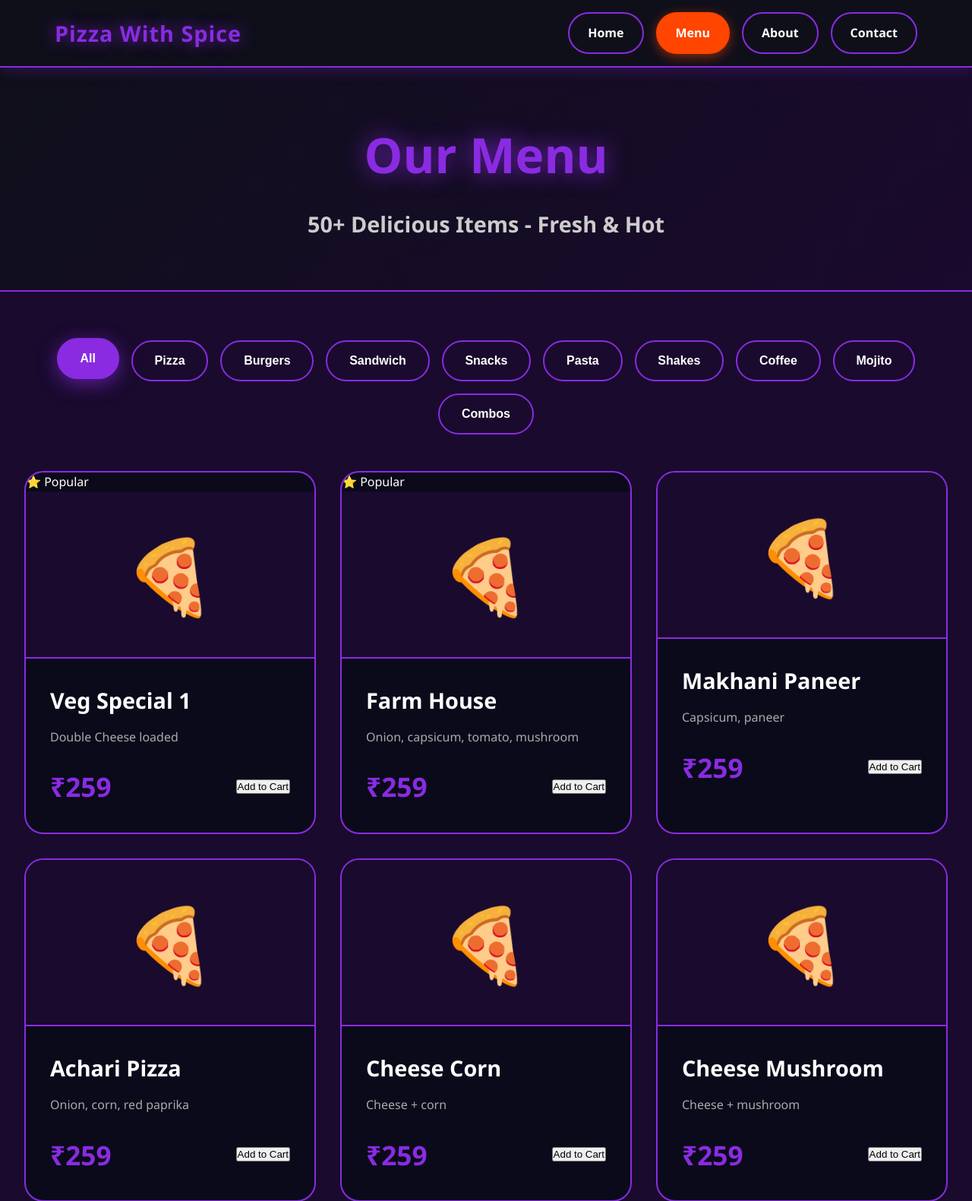
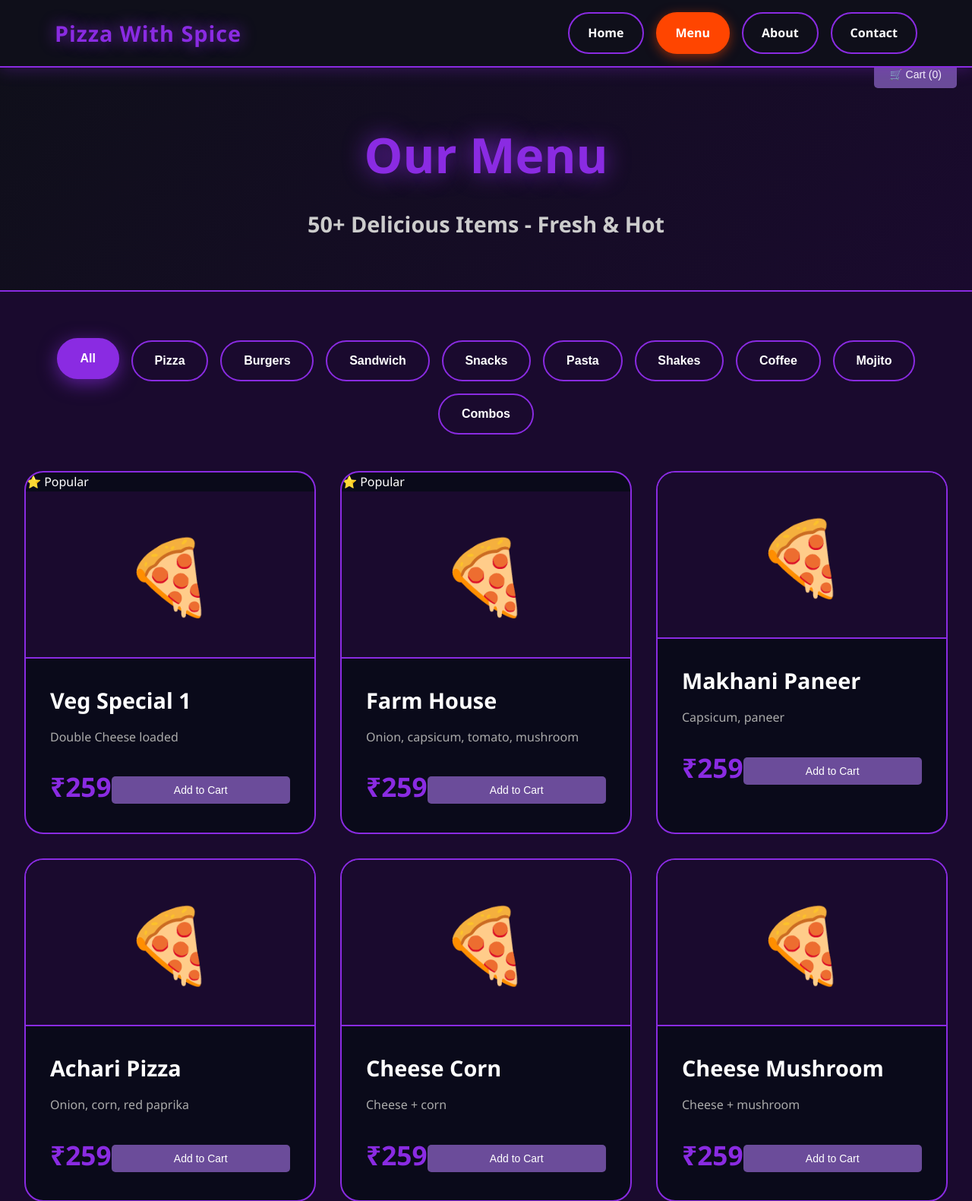
Before and after one commit to saksham-codes-ai/Restuarant-website, a Flask app: page /menu in a window 1280 px wide. Shown: the top 1581 px of the page at 76% size. Run offline with Flask 3, Linux system fonts and the light colour scheme.

Commit message:
Update menu.html

```diff
--- a/templates/menu.html
+++ b/templates/menu.html
@@ -5,6 +5,130 @@
     <meta name="viewport" content="width=device-width, initial-scale=1.0">
     <title>Menu - Pizza With Spice</title>
     <link rel="stylesheet" href="/static/css/style.css">
+    <style>
+        .add-to-cart-btn {
+            background: #6b4c9a;
+            color: white;
+            border: none;
+            padding: 10px 20px;
+            border-radius: 5px;
+            cursor: pointer;
+            width: 100%;
+            margin-top: 10px;
+            font-size: 14px;
+        }
+        .add-to-cart-btn:hover {
+            background: #5a3f8a;
+        }
+        .payment-info {
+            background: #f0f0f0;
+            padding: 15px;
+            border-radius: 8px;
+            margin: 20px 0;
+            text-align: center;
+        }
+        .payment-info h3 {
+            color: #6b4c9a;
+            margin-bottom: 10px;
+        }
+        .cart-toggle {
+            position: fixed;
+            top: 80px;
+            right: 20px;
+            background: #6b4c9a;
+            color: white;
+            border: none;
+            padding: 10px 20px;
+            border-radius: 5px;
+            cursor: pointer;
+            z-index: 999;
+            font-size: 14px;
+        }
+        .cart {
+            background: white;
+            padding: 20px;
+            border-radius: 10px;
+            box-shadow: 0 2px 15px rgba(0,0,0,0.15);
+            position: fixed;
+            top: 120px;
+            right: 20px;
+            width: 350px;
+            max-height: 400px;
+            overflow-y: auto;
+            z-index: 1000;
+        }
+        .cart-item {
+            padding: 10px;
+            border-bottom: 1px solid #eee;
+        }
+        .cart-total {
+            font-size: 20px;
+            font-weight: bold;
+            margin: 15px 0;
+            color: #6b4c9a;
+        }
+        .order-btn {
+            background: #6b4c9a;
+            color: white;
+            border: none;
+            padding: 12px 24px;
+            border-radius: 5px;
+            cursor: pointer;
+            width: 100%;
+            font-size: 16px;
+            margin: 10px 0;
+        }
+        .close-cart {
+            background: #ccc;
+            color: black;
+            border: none;
+            padding: 10px 20px;
+            border-radius: 5px;
+            cursor: pointer;
+            width: 100%;
+            margin-top: 5px;
+        }
+        .order-form {
+            display: none;
+            background: white;
+            padding: 20px;
+            border-radius: 10px;
+            box-shadow: 0 2px 15px rgba(0,0,0,0.15);
+            position: fixed;
+            top: 150px;
+            right: 20px;
+            width: 350px;
+            z-index: 1001;
+        }
+        .order-form input {
+            width: 100%;
+            padding: 12px;
+            margin: 8px 0;
+            border: 1px solid #ddd;
+            border-radius: 5px;
+        }
+        .confirm-btn {
+            background: #6b4c9a;
+            color: white;
+            border: none;
+            padding: 12px 24px;
+            border-radius: 5px;
+            cursor: pointer;
+            width: 100%;
+            font-size: 16px;
+            margin: 10px 0;
+        }
+        .back-btn {
+            background: #ccc;
+            color: black;
+            border: none;
+            padding: 10px 20px;
+            border-radius: 5px;
+            cursor: pointer;
+            width: 100%;
+            margin-top: 10px;
+        }
+    </style>
 </head>
 <body>
     <nav class="navbar">
@@ -24,6 +148,8 @@
         <p class="menu-hero-subtitle">50+ Delicious Items - Fresh & Hot</p>
     </section>
 
+    <button class="cart-toggle" onclick="toggleCart()">🛒 Cart (<span id="cart-count">0</span>)</button>
+
     <section class="menu-section">
         <div class="menu-filters">
             {% for category in categories %}
@@ -35,15 +161,19 @@
 
         <div class="menu-grid">
             {% for item in menu_items %}
-            <div class="menu-card" data-category="{{ item.category }}">
-                {% if item.popular %}<div class="popular-badge">⭐ Popular</div>{% endif %}
-                <div class="card-image"><div class="card-icon">{{ item.image }}</div></div>
+            <div class="menu-card animate-card" data-category="{{ item.category }}">
+                {% if item.popular %}
+                <div class="popular-badge">⭐ Popular</div>
+                {% endif %}
+                <div class="card-image">
+                    <div class="card-icon">{{ item.image }}</div>
+                </div>
                 <div class="card-content">
                     <h3 class="card-name">{{ item.name }}</h3>
                     <p class="card-desc">{{ item.description }}</p>
                     <div class="card-footer">
                         <span class="card-price">₹{{ item.price }}</span>
-                        <button onclick="addToCart('{{ item.name }}', {{ item.price }})">Add to Cart</button>
+                        <button class="add-to-cart-btn" onclick="addToCart('{{ item.name }}', {{ item.price }})">Add to Cart</button>
                     </div>
                 </div>
             </div>
@@ -51,29 +181,29 @@
         </div>
     </section>
 
-    <div style="background:#f0f0f0; padding:15px; border-radius:8px; margin:20px 0; text-align:center;">
-        <h3 style="color:#6b4c9a; margin-bottom:10px;">💰 Payment Method</h3>
+    <div class="payment-info">
+        <h3>💰 Payment Method</h3>
         <p>✅ <strong>Cash on Delivery</strong></p>
         <p>Pay when food arrives at your door</p>
     </div>
 
-    <div id="cart" style="display:none; background:white; padding:20px; border-radius:10px; margin:20px 0; box-shadow:0 2px 10px rgba(0,0,0,0.1);">
+    <div id="cart" class="cart" style="display:none;">
         <h2>🛒 Your Cart</h2>
         <div id="cart-items"></div>
-        <div style="font-size:20px; font-weight:bold; margin:15px 0; color:#6b4c9a;">
+        <div class="cart-total">
             <strong>Total: ₹<span id="total-price">0</span></strong>
         </div>
-        <button onclick="showOrderForm()" style="background:#6b4c9a; color:white; padding:12px 24px; border:none; border-radius:5px; cursor:pointer; width:100%; margin:10px 0; font-size:16px;">Order Now - Pay on Delivery</button>
-        <button onclick="hideCart()" style="background:#ccc; color:black; padding:10px 20px; border:none; border-radius:5px; cursor:pointer; width:100%; margin-top:5px;">Close</button>
+        <button class="order-btn" onclick="showOrderForm()">Order Now - Pay on Delivery</button>
+        <button class="close-cart" onclick="toggleCart()">Close</button>
     </div>
 
-    <div id="order-form" style="display:none; background:white; padding:20px; border-radius:10px; margin:20px 0; box-shadow:0 2px 10px rgba(0,0,0,0.1);">
+    <div id="order-form" class="order-form">
         <h2>📝 Order Details</h2>
-        <input type="text" id="customer-name" placeholder="Your Name" style="width:100%; padding:12px; margin:10px 0; border:1px solid #ddd; border-radius:5px;">
-        <input type="tel" id="customer-phone" placeholder="Phone Number" style="width:100%; padding:12px; margin:10px 0; border:1px solid #ddd; border-radius:5px;">
-        <input type="text" id="customer-address" placeholder="Address" style="width:100%; padding:12px; margin:10px 0; border:1px solid #ddd; border-radius:5px;">
-        <button onclick="confirmOrder()" style="background:#6b4c9a; color:white; padding:12px 24px; border:none; border-radius:5px; cursor:pointer; width:100%; margin:10px 0; font-size:16px;">Confirm Order - Pay ₹<span id="order-total">0</span> on Delivery</button>
-        <button onclick="hideOrderForm()" style="background:#ccc; color:black; padding:10px 20px; border:none; border-radius:5px; cursor:pointer; width:100%; margin-top:10px;">Back</button>
+        <input type="text" id="customer-name" placeholder="Your Name" required>
+        <input type="tel" id="customer-phone" placeholder="Phone Number" required>
+        <input type="text" id="customer-address" placeholder="Address" required>
+        <button class="confirm-btn" onclick="confirmOrder()">Confirm Order - Pay ₹<span id="order-total">0</span> on Delivery</button>
+        <button class="back-btn" onclick="hideOrderForm()">Back</button>
     </div>
 
     <section class="combo-section">
@@ -84,6 +214,20 @@
                 <h3>Burger Combo</h3>
                 <p>2 Cheese Burger + Fries + 2 Coke</p>
                 <span class="combo-price">₹250</span>
+                <button class="combo-btn">Order Now</button>
+            </div>
+            <div class="combo-card">
+                <div class="combo-icon">🍕</div>
+                <h3>Pizza + Shake Combo</h3>
+                <p>Medium Pizza + Mango + Strawberry Shake</p>
+                <span class="combo-price">₹350</span>
+                <button class="combo-btn">Order Now</button>
+            </div>
+            <div class="combo-card">
+                <div class="combo-icon">🎁</div>
+                <h3>Mega Combo</h3>
+                <p>Large Pizza + 3 Burger + Garlic Bread + 2 Lava + 2 Coke</p>
+                <span class="combo-price">₹600</span>
                 <button class="combo-btn">Order Now</button>
             </div>
         </div>
@@ -105,26 +249,41 @@
         let cart = [];
 
         function addToCart(name, price) {
-            cart.push({name, price, qty: 1});
+            cart.push({name: name, price: price, qty: 1});
             updateCart();
             alert(name + " added to cart!");
-            document.getElementById('cart').style.display = 'block';
         }
 
         function updateCart() {
             const cartItems = document.getElementById('cart-items');
             const totalPrice = document.getElementById('total-price');
+            const cartCount = document.getElementById('cart-count');
+
             cartItems.innerHTML = '';
             let total = 0;
+            let count = 0;
+
             cart.forEach(item => {
-                cartItems.innerHTML += `<div style="padding:10px; border-bottom:1px solid #eee;">${item.name} - ₹${item.price}</div>`;
-                total += item.price;
+                cartItems.innerHTML += `<div class="cart-item">${item.name} × ${item.qty} = ₹${item.price * item.qty}</div>`;
+                total += item.price * item.qty;
+                count += item.qty;
             });
+
             totalPrice.innerText = total;
+            cartCount.innerText = count;
+            document.getElementById('cart').style.display = 'block';
+        }
+
+        function toggleCart() {
+            const cart = document.getElementById('cart');
+            cart.style.display = cart.style.display === 'none' ? 'block' : 'none';
         }
 
         function showOrderForm() {
-            if(cart.length === 0) { alert("Cart empty!"); return; }
+            if(cart.length === 0) {
+                alert("Cart is empty!");
+                return;
+            }
             document.getElementById('order-total').innerText = document.getElementById('total-price').innerText;
             document.getElementById('order-form').style.display = 'block';
             document.getElementById('cart').style.display = 'none';
@@ -134,12 +293,21 @@
             const name = document.getElementById('customer-name').value;
             const phone = document.getElementById('customer-phone').value;
             const address = document.getElementById('customer-address').value;
-            if(!name || !phone || !address) { alert("Fill all!"); return; }
-            alert("✅ Order Confirmed!
-👤 " + name + "
-📱 " + phone + "
-📍 " + address + "
-💰 ₹" + document.getElementById('total-price').innerText);
+
+            if(!name || !phone || !address) {
+                alert("Please fill all details!");
+                return;
+            }
+
+            alert(`✅ Order Confirmed!
+
+👤 ${name}
+📱 ${phone}
+📍 ${address}
+💰 Total: ₹${document.getElementById('total-price').innerText}
+
+✅ Pay on delivery!`);
+
             cart = [];
             updateCart();
             hideOrderForm();
@@ -149,9 +317,16 @@
             document.getElementById('order-form').style.display = 'none';
         }
 
-        function hideCart() {
-            document.getElementById('cart').style.display = 'none';
-        }
+        document.querySelectorAll('.filter-btn').forEach(btn => {
+            btn.addEventListener('click', () => {
+                document.querySelectorAll('.filter-btn').forEach(b => b.classList.remove('active'));
+                btn.classList.add('active');
+                const category = btn.dataset.category;
+                document.querySelectorAll('.menu-card').forEach(card => {
+                    card.style.display = (category === 'All' || card.dataset.category === category) ? 'block' : 'none';
+                });
+            });
+        });
     </script>
 </body>
 </html>
```
